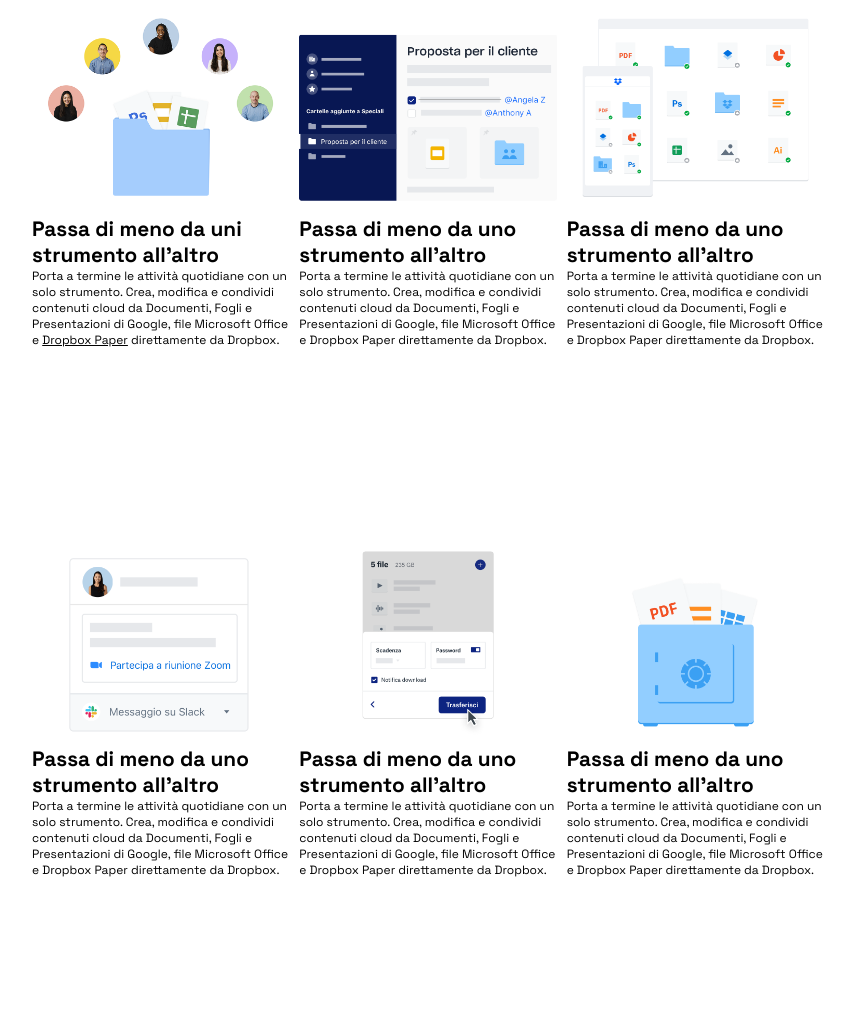
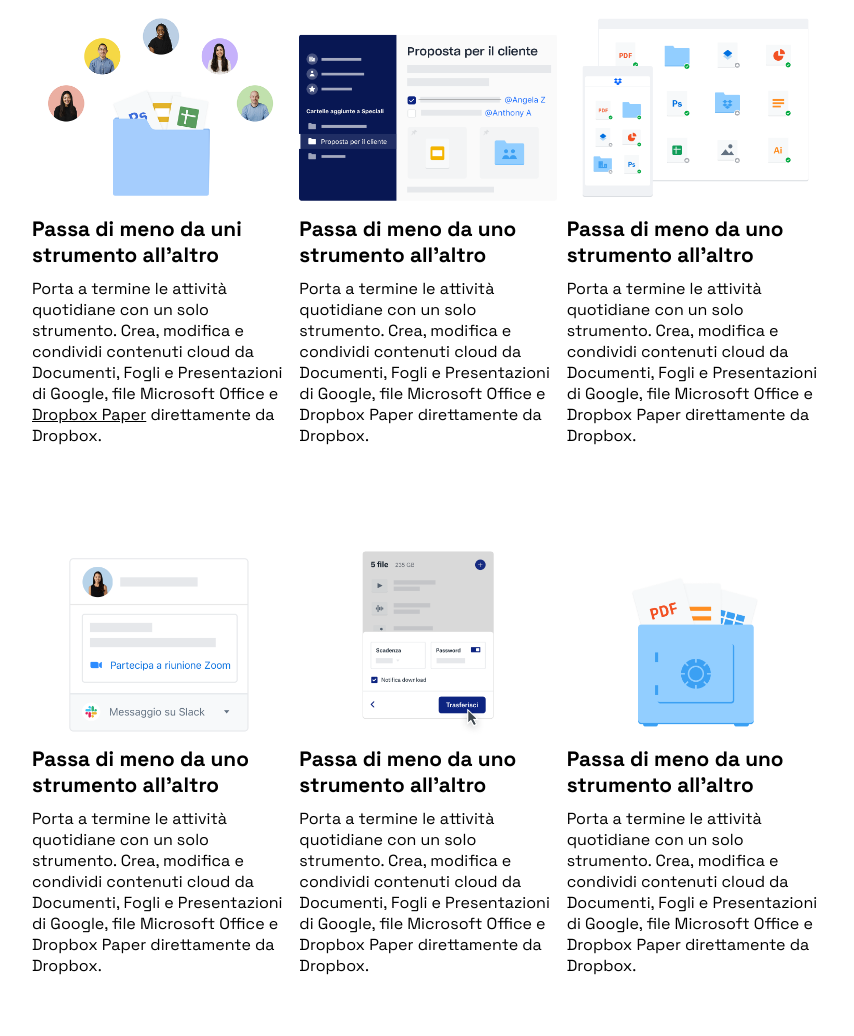
Before and after one commit to AntonioStr/htmlcss-dropbox, a plain HTML site: page index.html in a window 1280 px wide. Shown: the part 3239-4275 px from the top of the page, without its empty margins (202-1056 px from the left). Drawn offline with Linux system fonts and the light colour scheme.

Commit message:
fix testo sezione 2

```diff
--- a/css/style.css
+++ b/css/style.css
@@ -24,11 +24,6 @@ html {
     width: 65%;
 }
 
-.x {
-    margin: 0 auto;
-    width: 100%;
-}
-
 .left {
     float: left;
 }
@@ -51,6 +46,10 @@ html {
 
 .mb-20 {
     margin-bottom: 20px;
+}
+
+.mt-10 {
+    margin-top: 10px;
 }
 
 .mt-20 {
--- a/index.html
+++ b/index.html
@@ -333,32 +333,32 @@
                         <div class="blocco left">
                             <img src="img/business-feature-switching-tools.png" alt="Folder business">
                             <h3 class="price">Passa di meno da uni strumento all'altro</h3>
-                            <p class="text">Porta a termine le attività quotidiane con un solo strumento. Crea, modifica e condividi contenuti cloud da Documenti, Fogli e Presentazioni di Google, file Microsoft Office e <span id="underline"> Dropbox Paper</span> direttamente da Dropbox. </p>
+                            <p class="rem-1 mt-10">Porta a termine le attività quotidiane con un solo strumento. Crea, modifica e condividi contenuti cloud da Documenti, Fogli e Presentazioni di Google, file Microsoft Office e <span id="underline"> Dropbox Paper</span> direttamente da Dropbox. </p>
                         </div>
                         <div class="blocco left ib">
                             <img src="img/business-feature-coordinate-it.png" alt="Coordinamento Dropbox">
                             <h3 class="price">Passa di meno da uno strumento all'altro</h3>
-                            <p class="text">Porta a termine le attività quotidiane con un solo strumento. Crea, modifica e condividi contenuti cloud da Documenti, Fogli e Presentazioni di Google, file Microsoft Office e Dropbox Paper direttamente da Dropbox. </p>
+                            <p class="rem-1 mt-10">Porta a termine le attività quotidiane con un solo strumento. Crea, modifica e condividi contenuti cloud da Documenti, Fogli e Presentazioni di Google, file Microsoft Office e Dropbox Paper direttamente da Dropbox. </p>
                         </div>
                         <div class="blocco left ib">
                             <img src="img/business-feature-multi-device.png" alt="Coordinamento Dropbox">
                             <h3 class="price">Passa di meno da uno strumento all'altro</h3>
-                            <p class="text">Porta a termine le attività quotidiane con un solo strumento. Crea, modifica e condividi contenuti cloud da Documenti, Fogli e Presentazioni di Google, file Microsoft Office e Dropbox Paper direttamente da Dropbox. </p>
+                            <p class="rem-1 mt-10">Porta a termine le attività quotidiane con un solo strumento. Crea, modifica e condividi contenuti cloud da Documenti, Fogli e Presentazioni di Google, file Microsoft Office e Dropbox Paper direttamente da Dropbox. </p>
                         </div>
                         <div class="blocco left ib">
                             <img src="img/business-feature-integrations-it.png">
                             <h3 class="price">Passa di meno da uno strumento all'altro</h3>
-                            <p class="text">Porta a termine le attività quotidiane con un solo strumento. Crea, modifica e condividi contenuti cloud da Documenti, Fogli e Presentazioni di Google, file Microsoft Office e Dropbox Paper direttamente da Dropbox. </p>
+                            <p class="rem-1 mt-10">Porta a termine le attività quotidiane con un solo strumento. Crea, modifica e condividi contenuti cloud da Documenti, Fogli e Presentazioni di Google, file Microsoft Office e Dropbox Paper direttamente da Dropbox. </p>
                         </div>
                         <div class="blocco left ib">
                             <img src="img/business-feature-send-files-it.png" alt="Coordinamento Dropbox">
                             <h3 class="price">Passa di meno da uno strumento all'altro</h3>
-                            <p class="text">Porta a termine le attività quotidiane con un solo strumento. Crea, modifica e condividi contenuti cloud da Documenti, Fogli e Presentazioni di Google, file Microsoft Office e Dropbox Paper direttamente da Dropbox. </p>
+                            <p class="rem-1 mt-10">Porta a termine le attività quotidiane con un solo strumento. Crea, modifica e condividi contenuti cloud da Documenti, Fogli e Presentazioni di Google, file Microsoft Office e Dropbox Paper direttamente da Dropbox. </p>
                         </div>
                         <div class="blocco left ib">
                             <img src="img/business-feature-security.png" alt="Coordinamento Dropbox">
                             <h3 class="price">Passa di meno da uno strumento all'altro</h3>
-                            <p class="text">Porta a termine le attività quotidiane con un solo strumento. Crea, modifica e condividi contenuti cloud da Documenti, Fogli e Presentazioni di Google, file Microsoft Office e Dropbox Paper direttamente da Dropbox. </p>
+                            <p class="rem-1 mt-10">Porta a termine le attività quotidiane con un solo strumento. Crea, modifica e condividi contenuti cloud da Documenti, Fogli e Presentazioni di Google, file Microsoft Office e Dropbox Paper direttamente da Dropbox. </p>
                         </div>
 
                     </div>
```
